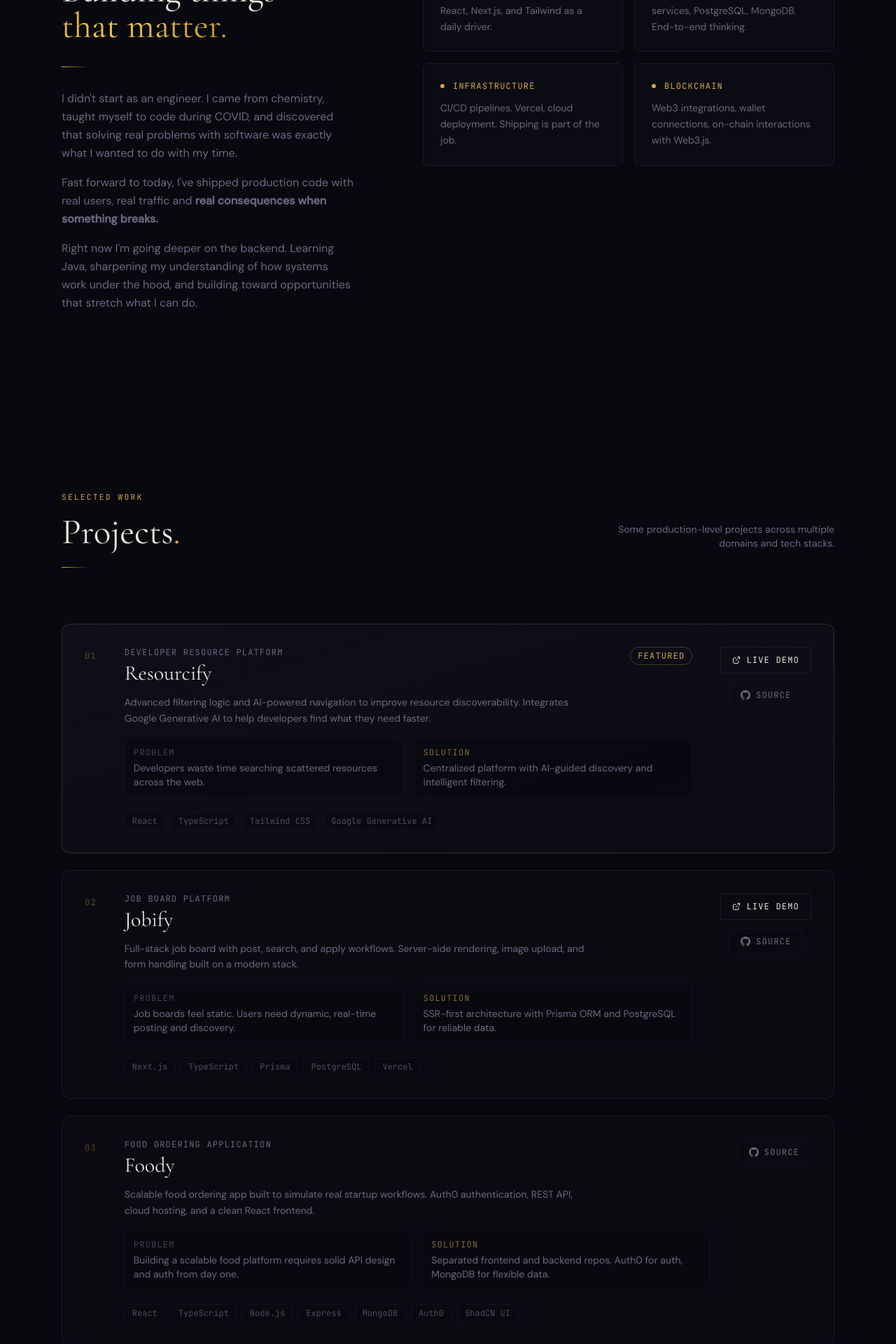
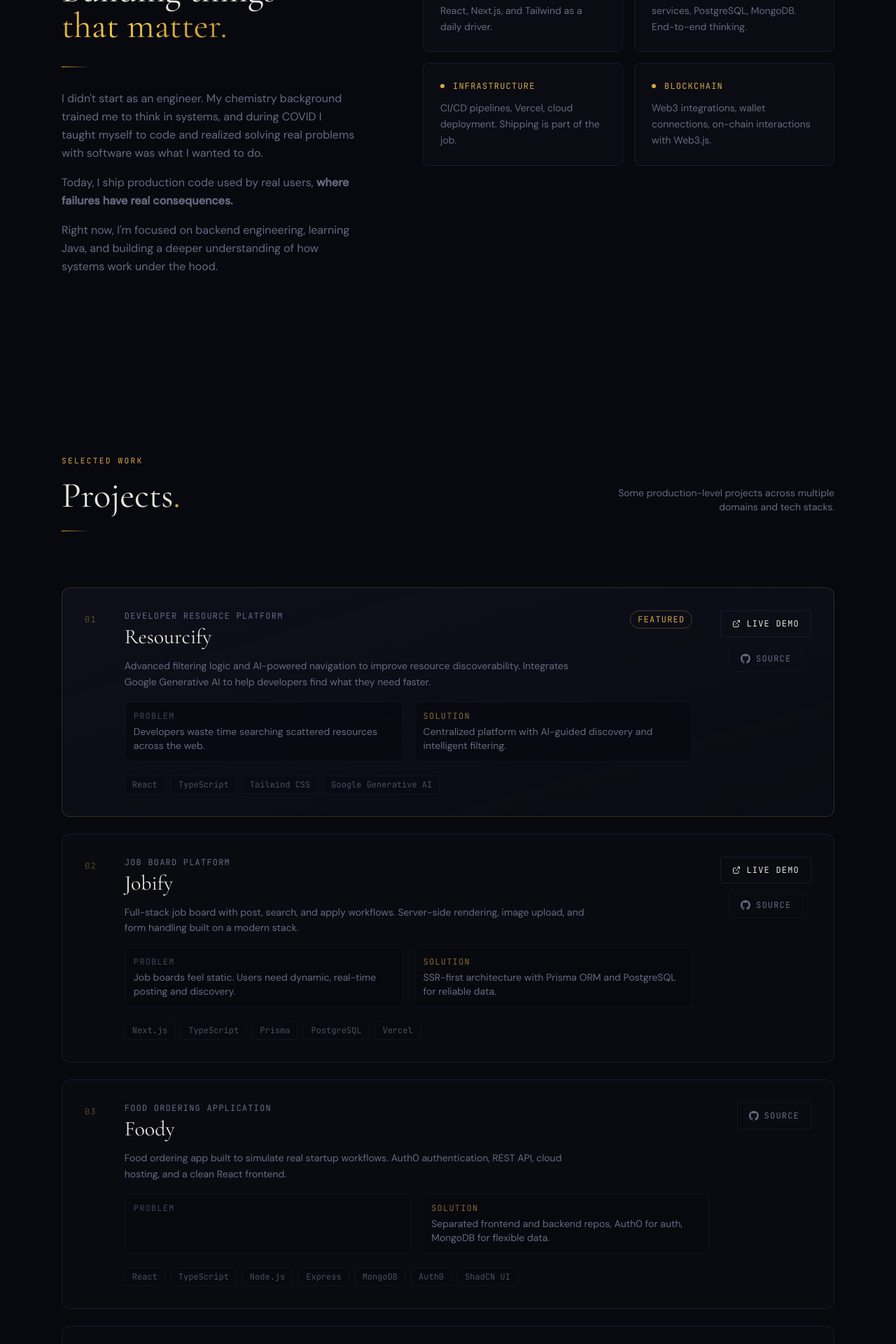
Before and after one commit to Izunnaya/Porfolio, a Next.js app: page / in a window 1280 px wide. Shown: the part 1000-2920 px from the top of the page at 70% size. Built offline with nearby package versions, Linux system fonts and the light colour scheme.

Commit message:
typo-adjustments

```diff
--- a/components/About.tsx
+++ b/components/About.tsx
@@ -32,20 +32,19 @@ export default function About() {
             </h2>
             <div className="line-gold mb-8" />
             <p className="text-muted text-base leading-relaxed">
-              I didn&apos;t start as an engineer. I came from chemistry, taught
-              myself to code during COVID, and discovered that solving real
-              problems with software was exactly what I wanted to do with my
-              time.
+              I didn&apos;t start as an engineer. My chemistry background
+              trained me to think in systems, and during COVID I taught myself
+              to code and realized solving real problems with software was what
+              I wanted to do.
             </p>
             <p className="text-muted text-base leading-relaxed mt-4">
-              Fast forward to today, I&apos;ve shipped production code with real
-              users, real traffic and{" "}
-              <strong>real consequences when something breaks.</strong>
+              Today, I ship production code used by real users,{" "}
+              <strong>where failures have real consequences.</strong>
             </p>
             <p className="text-muted text-base leading-relaxed mt-4">
-              Right now I'm going deeper on the backend. Learning Java,
-              sharpening my understanding of how systems work under the hood,
-              and building toward opportunities that stretch what I can do.
+              Right now, I&apos;m focused on backend engineering, learning Java,
+              and building a deeper understanding of how systems work under the
+              hood.
             </p>
           </motion.div>
 
--- a/components/Projects.tsx
+++ b/components/Projects.tsx
@@ -39,9 +39,7 @@ const projects = [
     title: "Foody",
     subtitle: "Food Ordering Application",
     description:
-      "Scalable food ordering app built to simulate real startup workflows. Auth0 authentication, REST API, cloud hosting, and a clean React frontend.",
-    problem:
-      "Building a scalable food platform requires solid API design and auth from day one.",
+      "Food ordering app built to simulate real startup workflows. Auth0 authentication, REST API, cloud hosting, and a clean React frontend.",
     solution:
       "Separated frontend and backend repos, Auth0 for auth, MongoDB for flexible data.",
     tech: [
@@ -63,10 +61,6 @@ const projects = [
     subtitle: "AAA Shooter Game WebApp",
     description:
       "Real-time player data and event integration for a competitive shooter game platform. WebSocket-powered live updates and REST API consumption.",
-    problem:
-      "Game dashboards need live data. Polling is too slow and too costly.",
-    solution:
-      "WebSocket architecture for real-time player events and leaderboard updates.",
     tech: ["React", "TypeScript", "WebSockets", "REST APIs"],
     demo: "https://strayshot.vercel.app",
     github: null,
@@ -92,8 +86,6 @@ const projects = [
     subtitle: "Fitness & Wellness Platform",
     description:
       "Membership management, workout scheduling, and e-commerce for fitness products. Full-stack with Node.js backend and MongoDB.",
-    problem:
-      "Fitness platforms need multiple user flows: scheduling, shopping, and membership.",
     solution:
       "Unified full-stack application with Express API and React frontend.",
     tech: ["React", "Node.js", "Express", "MongoDB"],
```
